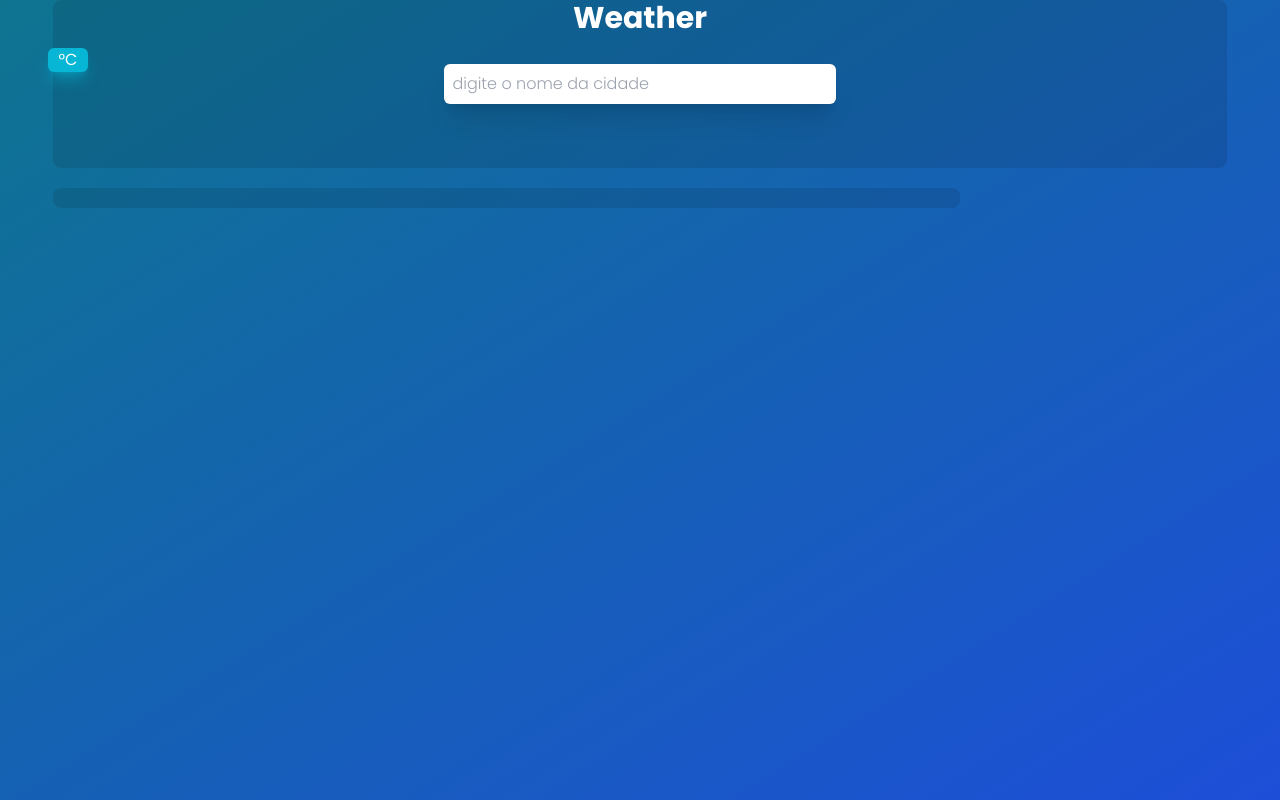
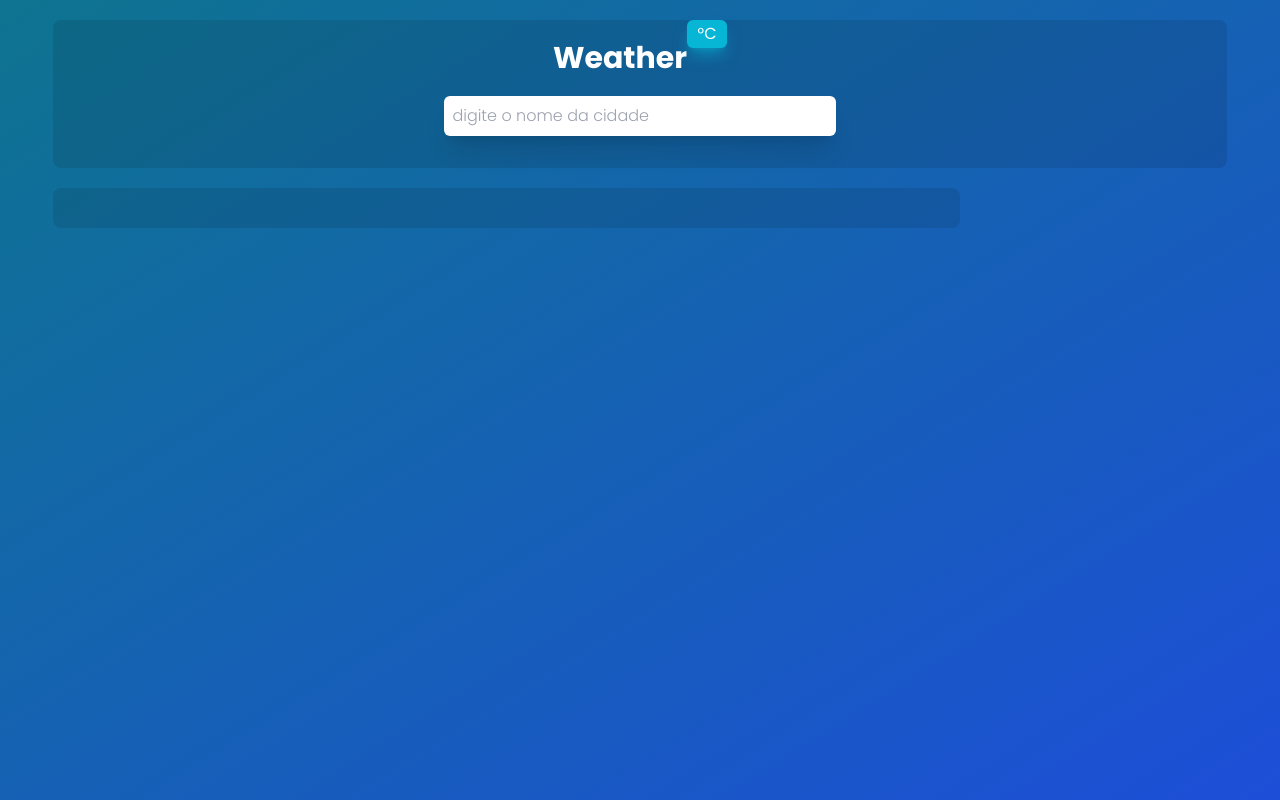
Before and after one commit to marcos2872/weatherApp, a React (Create React App) app: page / in a window 1280 px wide. Built offline with nearby package versions, Linux system fonts and the light colour scheme.

Commit message:
style css

```diff
--- a/src/components/FiveDayWeatherForecast.jsx
+++ b/src/components/FiveDayWeatherForecast.jsx
@@ -60,7 +60,7 @@ export default function FiveDayWeatherForecast(props) {
   }, [info, index]);
 
   const details = () => (
-    <div className="flex justify-evenly gap-5  text-lg mb-5">
+    <div className="flex justify-evenly text-lg my-5">
       <section>
         <p className="flex flex-row mb-3 items-end gap-3 text-white">
           <UilUserExclamation size={25} className="text-white" />
@@ -106,14 +106,14 @@ export default function FiveDayWeatherForecast(props) {
         className={`uppercase ${param === index && open ? 'bg-black/10 rounded-lg' : ''}`}
       >
         <p>{dayName[new Date().getDay() + param + 1]}</p>
-        <img src={iconUrlFromCode(alldays[param].weather[0].icon)} alt=" " />
+        <img src={iconUrlFromCode(alldays[param].weather[0].icon)} alt="weather-icon" />
         <h3>{`${ele}${unit}`}</h3>
       </button>
     </div>
   );
 
   return (
-    <div className="flex flex-col items-center gap-5 text-white ">
+    <div className="flex flex-col items-center gap-5 text-white mb-5">
       <div className="flex justify-evenly w-full">
         {!erro ? day.map((ele, ind) => dayWeek(ele, ind)) : null}
       </div>
--- a/src/components/MainScreen.jsx
+++ b/src/components/MainScreen.jsx
@@ -66,12 +66,12 @@ export default function MainScreen(props) {
 
   return (
     <div
-      className="rounded-md container mx-auto flex flex-col align-center gap-7"
+      className="rounded-md container mx-auto flex flex-col align-center gap-5 "
     >
-      <header className="flex justify-center gap-5">
-        <h1 className="text-3xl font-bold flex justify-center text-white">Weather</h1>
+      <header className="flex justify-center">
+        <h1 className="text-3xl font-bold flex justify-center text-white mt-5">Weather</h1>
         <button
-          className=" text-white flex justify-center bg-cyan-500 hover:bg-cyan-600 shadow-lg shadow-cyan-500/50 rounded-md w-10 absolute left-12 top-12"
+          className=" text-white flex justify-center items-center bg-cyan-500 hover:bg-cyan-600 shadow-lg shadow-cyan-500/50 rounded-md w-10 h-7"
           type="button"
           disabled={btnlook}
           onClick={() => {
@@ -82,7 +82,7 @@ export default function MainScreen(props) {
         </button>
       </header>
       <input
-        className="text-white text-x rounded-md font-light p-2 shadow-xl w-4/12 focus:outline-none capitalize m-auto mb-9 placeholder:lowercase"
+        className="text-x rounded-md font-light p-2 shadow-xl w-4/12 focus:outline-none capitalize m-auto mb-3 placeholder:lowercase"
         type="text"
         value={city}
         name="city"
@@ -101,8 +101,8 @@ export default function MainScreen(props) {
             <p className="flex justify-center capitalize text-cyan-200">
               {data.weather[0].description}
             </p>
-            <img src={iconUrlFromCode(data.weather[0].icon)} alt="" className="w-20 flex justify-center" />
-            <h2 className="flex justify-center text-5xl  pb-2 mb-12 text-white">
+            <img src={iconUrlFromCode(data.weather[0].icon)} alt="description-icon" className="w-20 flex m-auto" />
+            <h2 className="flex justify-center text-5xl  pb-2 mb-5 text-white">
               {data.main.temp}
               {cf}
             </h2>
--- a/src/components/ScreenDetails.jsx
+++ b/src/components/ScreenDetails.jsx
@@ -19,7 +19,7 @@ export default function ScreenDetails(props) {
       <div className="">
         {data !== '404'
           ? (
-            <div className="flex justify-evenly gap-5  text-lg mb-5">
+            <div className="flex justify-evenly gap-5 text-lg my-6">
               <section>
                 <p className="flex flex-row mb-3 items-end gap-3 text-white">
                   <UilUserExclamation size={25} className="text-white" />
@@ -62,7 +62,7 @@ export default function ScreenDetails(props) {
               </section>
             </div>
           ) : null}
-        <hr className="mb-5 flex" />
+        <hr className="mb-4border-indigo-300" />
       </div>
 
     );
--- a/src/pages/Home.jsx
+++ b/src/pages/Home.jsx
@@ -15,7 +15,7 @@ export default function Home() {
   };
   return (
     <div className="flex flex-col items-center gap-5 w-full h-screen bg-gradient-to-br from-cyan-700 to-blue-700">
-      <div className="flex gap-5 w-11/12 bg-black/[0.1] rounded-lg">
+      <div className="flex gap-5 w-11/12 bg-black/[0.1] rounded-lg mt-5">
         <MainScreen func={funcdata} />
       </div>
       <div className="flex gap-5 w-11/12">
```
